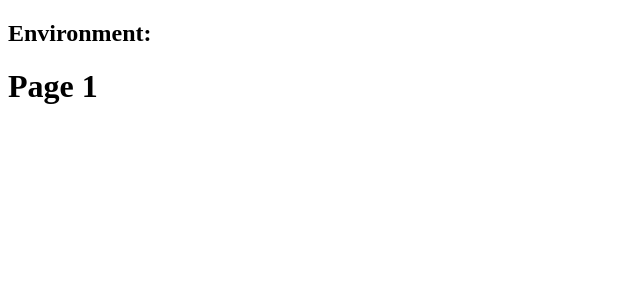
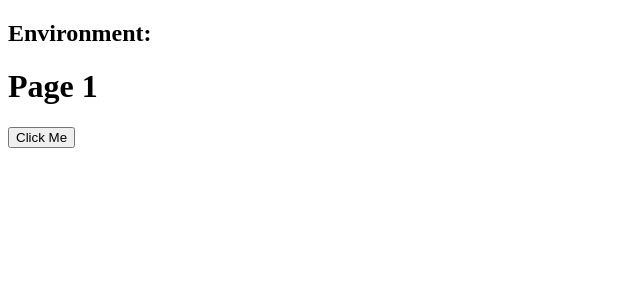
Before and after one commit to jcbsit2k19/GitWorkFlow, a React (Vite) app: page / in a window 1280 px wide. Shown: the top 300 px of the page, without its empty margins (0-640 px from the left). Built offline with nearby package versions, Linux system fonts and the light colour scheme.

Commit message:
button fix2

```diff
--- a/src/pages/page1.jsx
+++ b/src/pages/page1.jsx
@@ -4,6 +4,7 @@ export default function Page1() {
   return (
     <div>
       <h1>Page 1</h1>
+      <button onClick={() => alert("Im Fixed")}>Click Me</button>
     </div>
   );
 }
```
